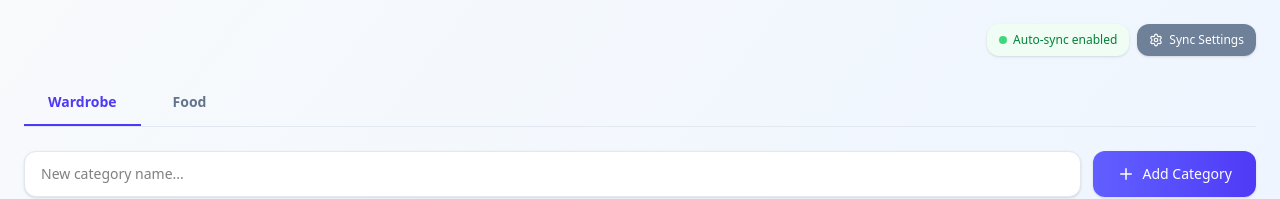
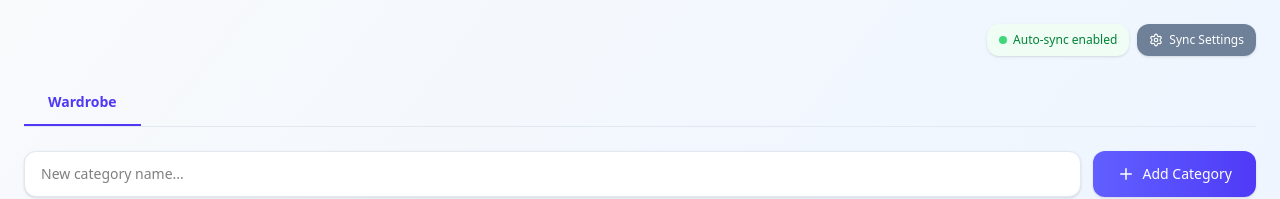
Before and after one commit to AbhinavTheChawla/AbhinavTheChawla, a React (Vite) app: page / in a window 1280 px wide. Shown: the top 199 px of the page. Built offline with nearby package versions, Linux system fonts and the light colour scheme; no server answers; the database is empty.

Commit message:
Remove food tab from personal organiser
https://claude.ai/code/session_01RZu7znEQooPMYnmGa4AZni

```diff
--- a/src/components/PersonalOrganizer.jsx
+++ b/src/components/PersonalOrganizer.jsx
@@ -3,7 +3,6 @@ import { Plus, Trash2, X, ShoppingCart, ExternalLink, Heart, Settings, GripVerti
 import GroomingJournal from './GroomingJournal';
 import Todo from './Todo';
 import SyncSettings from './SyncSettings';
-import Food from './Food';
 import useStore from '../store';
 import { initializeSupabase } from '../services/supabaseClient';
 import { syncService } from '../services/syncService';
@@ -15,7 +14,6 @@ const PersonalOrganizer = () => {
   const wishlist = useStore((state) => state.wishlist);
   const brandUrls = useStore((state) => state.brandUrls);
   const wishlistUrls = useStore((state) => state.wishlistUrls);
-  const foodData = useStore((state) => state.foodData);
   const mediaData = useStore((state) => state.mediaData);
   const groomingData = useStore((state) => state.groomingData);
   const dailyReflection = useStore((state) => state.dailyReflection);
@@ -158,7 +156,7 @@ const PersonalOrganizer = () => {
         clearTimeout(syncTimeoutRef.current);
       }
     };
-  }, [categories, wardrobeData, wishlist, brandUrls, wishlistUrls, foodData, mediaData, groomingData, dailyReflection, weeklyTracker, weightData, supabaseUrl, supabaseAnonKey, userId]);
+  }, [categories, wardrobeData, wishlist, brandUrls, wishlistUrls, mediaData, groomingData, dailyReflection, weeklyTracker, weightData, supabaseUrl, supabaseAnonKey, userId]);
 
   // Real-time polling for cross-device sync (check every 10 seconds)
   useEffect(() => {
@@ -524,16 +522,6 @@ const PersonalOrganizer = () => {
           >
             Wardrobe
           </button>
-          <button
-            onClick={() => setActiveTab('food')}
-            className={`px-3 sm:px-6 py-2 sm:py-3 font-semibold text-xs sm:text-sm transition-all duration-200 border-b-2 whitespace-nowrap ${
-              activeTab === 'food'
-                ? 'border-green-600 text-green-600'
-                : 'border-transparent text-slate-500 hover:text-slate-700 hover:border-slate-300'
-            }`}
-          >
-            Food
-          </button>
         </div>
 
         {/* Wardrobe Tab Content */}
@@ -771,10 +759,6 @@ const PersonalOrganizer = () => {
           </>
         )}
 
-        {/* Food Tab Content */}
-        {activeTab === 'food' && (
-          <Food />
-        )}
 
       </div>
 
```
